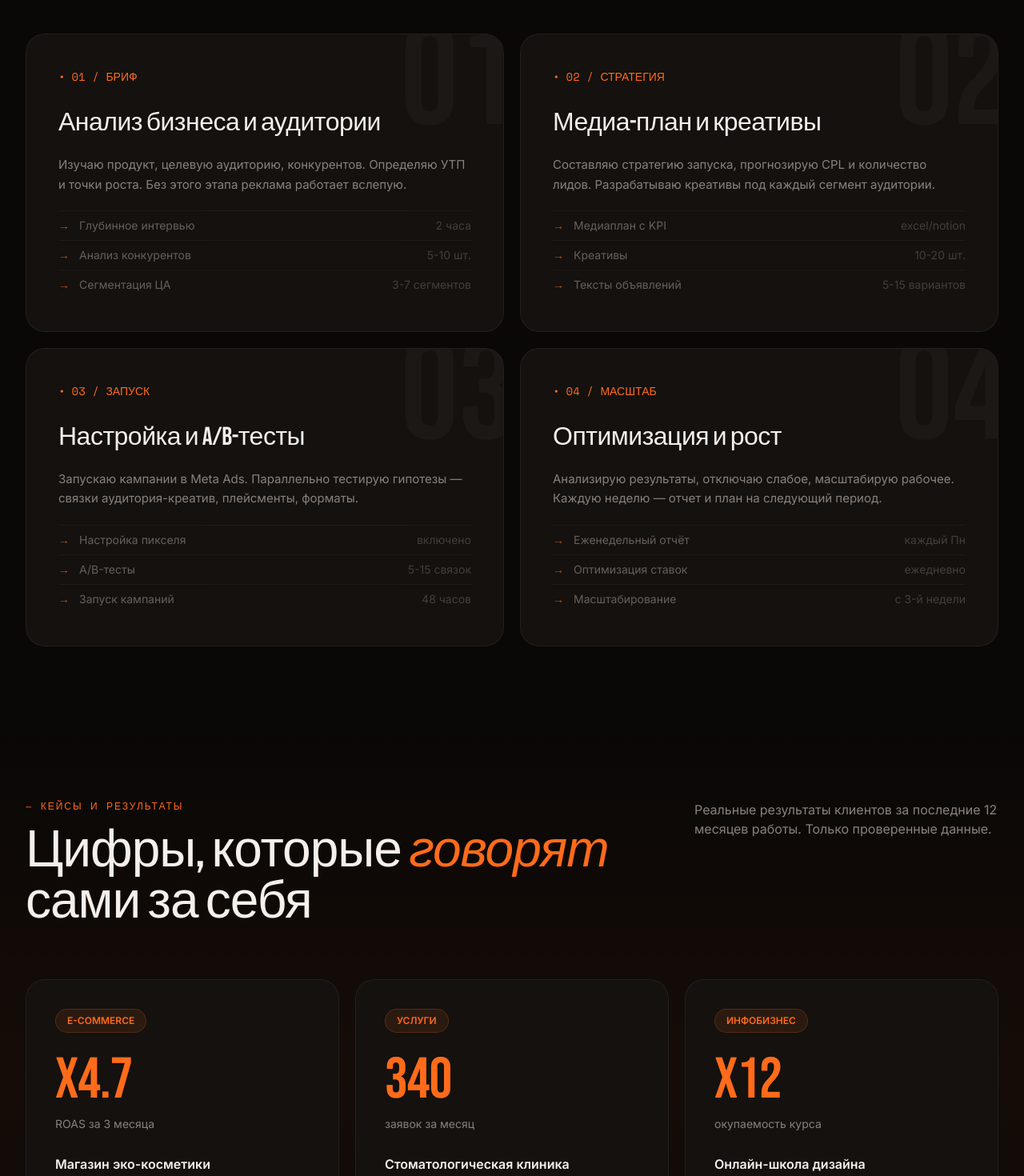
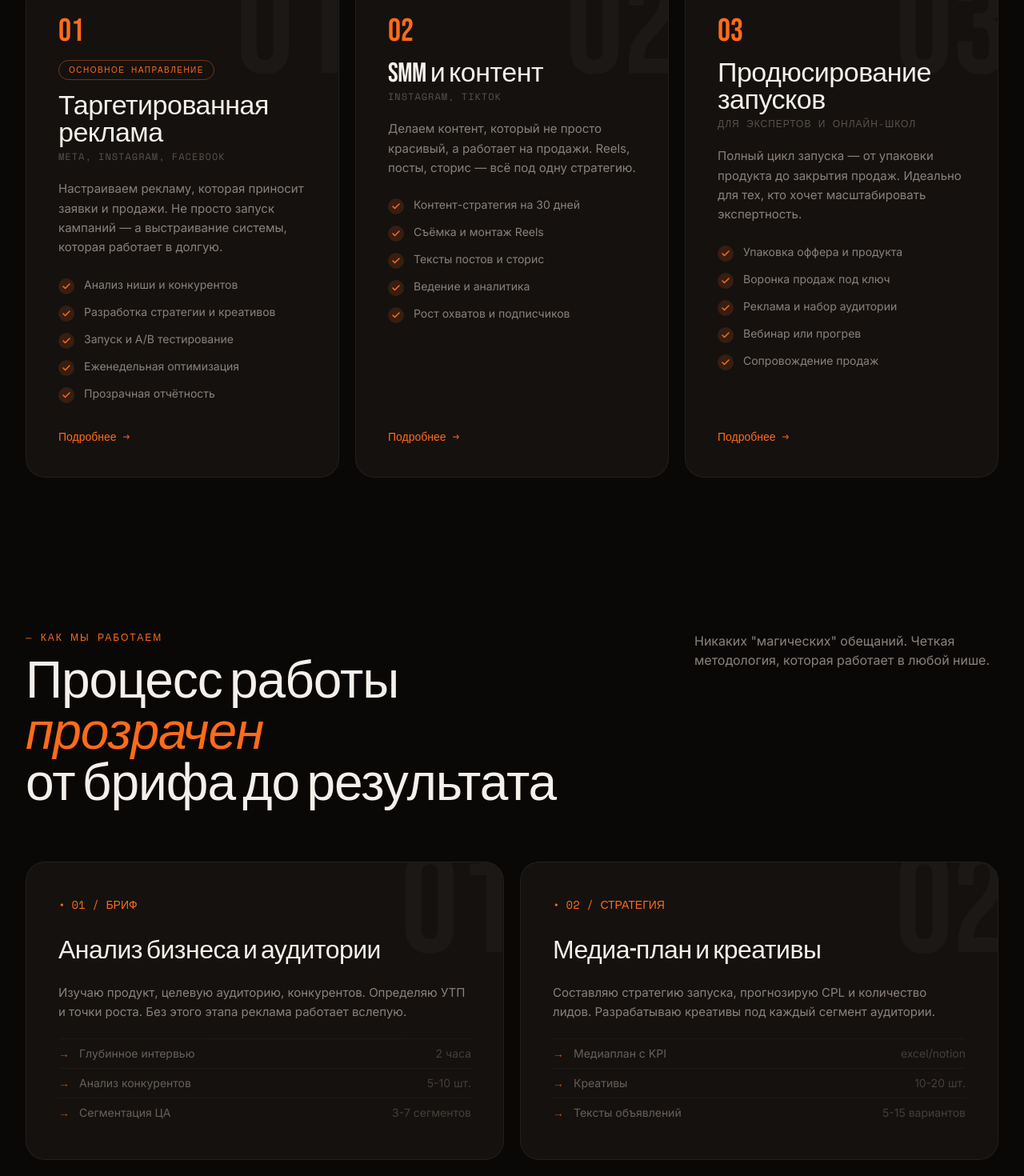
Before and after one commit to mirbekovmarseile-a11y/v0-project, a Next.js app: page / in a window 1280 px wide. Shown: the part 3059-4529 px from the top of the page at 80% size. Built offline with nearby package versions, Linux system fonts and the light colour scheme; no server answers.

Commit message:
feat: add Process component and update Home page layout

```diff
--- a/app/page.tsx
+++ b/app/page.tsx
@@ -5,6 +5,7 @@ import { Hero } from "@/components/hero"
 import { Pains } from "@/components/pains"
 import { Stats } from "@/components/stats"
 import { Services } from "@/components/services"
+import { Process } from "@/components/process"
 import { Cases } from "@/components/cases"
 import { Expert } from "@/components/expert"
 import { Reviews } from "@/components/reviews"
@@ -33,6 +34,7 @@ export default function Home() {
           <Pains />
           <Stats />
           <Services />
+          <Process />
           <Cases />
           <Expert />
           <Reviews />
--- /dev/null
+++ b/components/process.tsx
@@ -0,0 +1,131 @@
+"use client"
+
+import { motion } from "framer-motion"
+import { FadeIn, StaggerContainer, StaggerItem } from "./animations"
+
+const processSteps = [
+  {
+    num: "01 / БРИФ",
+    title: "Анализ бизнеса и аудитории",
+    description: "Изучаю продукт, целевую аудиторию, конкурентов. Определяю УТП и точки роста. Без этого этапа реклама работает вслепую.",
+    items: [
+      { label: "Глубинное интервью", value: "2 часа" },
+      { label: "Анализ конкурентов", value: "5-10 шт." },
+      { label: "Сегментация ЦА", value: "3-7 сегментов" },
+    ],
+    icon: "01"
+  },
+  {
+    num: "02 / СТРАТЕГИЯ",
+    title: "Медиа-план и креативы",
+    description: "Составляю стратегию запуска, прогнозирую CPL и количество лидов. Разрабатываю креативы под каждый сегмент аудитории.",
+    items: [
+      { label: "Медиаплан с KPI", value: "excel/notion" },
+      { label: "Креативы", value: "10-20 шт." },
+      { label: "Тексты объявлений", value: "5-15 вариантов" },
+    ],
+    icon: "02"
+  },
+  {
+    num: "03 / ЗАПУСК",
+    title: "Настройка и A/B-тесты",
+    description: "Запускаю кампании в Meta Ads. Параллельно тестирую гипотезы — связки аудитория-креатив, плейсменты, форматы.",
+    items: [
+      { label: "Настройка пикселя", value: "включено" },
+      { label: "A/B-тесты", value: "5-15 связок" },
+      { label: "Запуск кампаний", value: "48 часов" },
+    ],
+    icon: "03"
+  },
+  {
+    num: "04 / МАСШТАБ",
+    title: "Оптимизация и рост",
+    description: "Анализирую результаты, отключаю слабое, масштабирую рабочее. Каждую неделю — отчет и план на следующий период.",
+    items: [
+      { label: "Еженедельный отчёт", value: "каждый Пн" },
+      { label: "Оптимизация ставок", value: "ежедневно" },
+      { label: "Масштабирование", value: "с 3-й недели" },
+    ],
+    icon: "04"
+  },
+]
+
+export function Process() {
+  return (
+    <section className="py-24 relative" id="process">
+      <div className="max-w-[1320px] mx-auto px-8">
+        <div className="flex flex-col lg:flex-row justify-between items-start gap-10 mb-16">
+          <div>
+            <FadeIn>
+              <div className="font-mono text-xs text-orange uppercase tracking-[2px] mb-4">
+                &mdash; Как мы работаем
+              </div>
+            </FadeIn>
+            <FadeIn delay={0.1}>
+              <h2 className="font-bebas text-[clamp(40px,5vw,72px)] leading-none tracking-[-1px] max-w-[700px]">
+                Процесс работы <span className="text-orange italic">прозрачен</span>
+                <br />от брифа до результата
+              </h2>
+            </FadeIn>
+          </div>
+          <FadeIn delay={0.2}>
+            <p className="text-text-dim text-base max-w-[380px]">
+              Никаких &quot;магических&quot; обещаний. Четкая методология, которая работает в любой нише.
+            </p>
+          </FadeIn>
+        </div>
+
+        <StaggerContainer className="grid grid-cols-1 md:grid-cols-2 gap-5" staggerDelay={0.15}>
+          {processSteps.map((step) => (
+            <StaggerItem key={step.num}>
+              <motion.div
+                className="bg-bg-card border border-border rounded-3xl p-10 relative overflow-hidden h-full group"
+                whileHover={{
+                  borderColor: "var(--orange)",
+                }}
+                transition={{ duration: 0.3 }}
+              >
+                  {/* Animated background gradient on hover */}
+                  <motion.div
+                    className="absolute inset-0 bg-gradient-to-br from-orange/5 to-transparent opacity-0 group-hover:opacity-100 transition-opacity duration-500"
+                  />
+
+                  {/* Large number watermark */}
+                  <div className="absolute -right-4 -top-8 font-bebas text-[180px] leading-none text-white/[0.03] pointer-events-none select-none">
+                    {step.icon}
+                  </div>
+
+                  <div className="relative z-10">
+                    <div className="font-mono text-sm text-orange mb-6 inline-flex items-center gap-2">
+                      <span>&bull;</span>
+                      {step.num}
+                    </div>
+                    <h3 className="font-bebas text-[32px] tracking-[-0.5px] mb-4">
+                      {step.title}
+                    </h3>
+                    <p className="text-text-dim text-[15px] leading-relaxed mb-5">
+                      {step.description}
+                    </p>
+                    <ul className="list-none">
+                      {step.items.map((item) => (
+                        <li
+                          key={item.label}
+                          className="text-text-dim text-sm py-2 border-t border-border flex justify-between items-center hover:opacity-100 hover:translate-x-1 transition-all opacity-70"
+                        >
+                          <span className="flex items-center">
+                            <span className="text-orange mr-3">&rarr;</span>
+                            {item.label}
+                          </span>
+                          <span className="text-text-muted">{item.value}</span>
+                        </li>
+                      ))}
+                    </ul>
+                  </div>
+                </motion.div>
+            </StaggerItem>
+          ))}
+        </StaggerContainer>
+      </div>
+    </section>
+  )
+}
--- a/components/services.tsx
+++ b/components/services.tsx
@@ -1,52 +1,58 @@
 "use client"
 
 import { motion } from "framer-motion"
+import { Check } from "lucide-react"
 import { FadeIn, StaggerContainer, StaggerItem } from "./animations"
 
-const processSteps = [
+const scrollToContact = () => {
+  document.getElementById("contact")?.scrollIntoView({ behavior: "smooth" })
+}
+
+const services = [
   {
-    num: "01 / БРИФ",
-    title: "Анализ бизнеса и аудитории",
-    description: "Изучаю продукт, целевую аудиторию, конкурентов. Определяю УТП и точки роста. Без этого этапа реклама работает вслепую.",
+    num: "01",
+    badge: "ОСНОВНОЕ НАПРАВЛЕНИЕ",
+    title: "Таргетированная реклама",
+    subtitle: "Meta, Instagram, Facebook",
+    description:
+      "Настраиваем рекламу, которая приносит заявки и продажи. Не просто запуск кампаний — а выстраивание системы, которая работает в долгую.",
     items: [
-      { label: "Глубинное интервью", value: "2 часа" },
-      { label: "Анализ конкурентов", value: "5-10 шт." },
-      { label: "Сегментация ЦА", value: "3-7 сегментов" },
+      "Анализ ниши и конкурентов",
+      "Разработка стратегии и креативов",
+      "Запуск и A/B тестирование",
+      "Еженедельная оптимизация",
+      "Прозрачная отчётность",
     ],
-    icon: "01"
   },
   {
-    num: "02 / СТРАТЕГИЯ",
-    title: "Медиа-план и креативы",
-    description: "Составляю стратегию запуска, прогнозирую CPL и количество лидов. Разрабатываю креативы под каждый сегмент аудитории.",
+    num: "02",
+    badge: null,
+    title: "SMM и контент",
+    subtitle: "Instagram, TikTok",
+    description:
+      "Делаем контент, который не просто красивый, а работает на продажи. Reels, посты, сторис — всё под одну стратегию.",
     items: [
-      { label: "Медиаплан с KPI", value: "excel/notion" },
-      { label: "Креативы", value: "10-20 шт." },
-      { label: "Тексты объявлений", value: "5-15 вариантов" },
+      "Контент-стратегия на 30 дней",
+      "Съёмка и монтаж Reels",
+      "Тексты постов и сторис",
+      "Ведение и аналитика",
+      "Рост охватов и подписчиков",
     ],
-    icon: "02"
   },
   {
-    num: "03 / ЗАПУСК",
-    title: "Настройка и A/B-тесты",
-    description: "Запускаю кампании в Meta Ads. Параллельно тестирую гипотезы — связки аудитория-креатив, плейсменты, форматы.",
+    num: "03",
+    badge: null,
+    title: "Продюсирование запусков",
+    subtitle: "Для экспертов и онлайн-школ",
+    description:
+      "Полный цикл запуска — от упаковки продукта до закрытия продаж. Идеально для тех, кто хочет масштабировать экспертность.",
     items: [
-      { label: "Настройка пикселя", value: "включено" },
-      { label: "A/B-тесты", value: "5-15 связок" },
-      { label: "Запуск кампаний", value: "48 часов" },
+      "Упаковка оффера и продукта",
+      "Воронка продаж под ключ",
+      "Реклама и набор аудитории",
+      "Вебинар или прогрев",
+      "Сопровождение продаж",
     ],
-    icon: "03"
-  },
-  {
-    num: "04 / МАСШТАБ",
-    title: "Оптимизация и рост",
-    description: "Анализирую результаты, отключаю слабое, масштабирую рабочее. Каждую неделю — отчет и план на следующий период.",
-    items: [
-      { label: "Еженедельный отчёт", value: "каждый Пн" },
-      { label: "Оптимизация ставок", value: "ежедневно" },
-      { label: "Масштабирование", value: "с 3-й недели" },
-    ],
-    icon: "04"
   },
 ]
 
@@ -54,72 +60,78 @@ export function Services() {
   return (
     <section className="py-24 relative" id="services">
       <div className="max-w-[1320px] mx-auto px-8">
-        <div className="flex flex-col lg:flex-row justify-between items-start gap-10 mb-16">
-          <div>
+        <div className="mb-16">
           <FadeIn>
             <div className="font-mono text-xs text-orange uppercase tracking-[2px] mb-4">
-                &mdash; Как я работаю
+              &mdash; Что мы делаем
             </div>
           </FadeIn>
           <FadeIn delay={0.1}>
-              <h2 className="font-bebas text-[clamp(40px,5vw,72px)] leading-none tracking-[-1px] max-w-[700px]">
-                Процесс работы <span className="text-orange italic">прозрачен</span>
-                <br />от брифа до результата
+            <h2 className="font-bebas text-[clamp(40px,5vw,72px)] leading-none tracking-[-1px] max-w-[760px]">
+              Три направления &mdash; <span className="text-orange italic">одна система</span> роста
             </h2>
           </FadeIn>
         </div>
-          <FadeIn delay={0.2}>
-            <p className="text-text-dim text-base max-w-[380px]">
-              Никаких &quot;магических&quot; обещаний. Четкая методология, которая работает в любой нише.
-            </p>
-          </FadeIn>
-        </div>
 
-        <StaggerContainer className="grid grid-cols-1 md:grid-cols-2 gap-5" staggerDelay={0.15}>
-          {processSteps.map((step, index) => (
-            <StaggerItem key={step.num}>
+        <StaggerContainer className="grid grid-cols-1 lg:grid-cols-3 gap-5 items-stretch" staggerDelay={0.15}>
+          {services.map((service) => (
+            <StaggerItem key={service.num} className="h-full">
               <motion.div
-                className="bg-bg-card border border-border rounded-3xl p-10 relative overflow-hidden h-full group"
+                className="bg-bg-card border border-border rounded-3xl p-10 relative overflow-hidden h-full flex flex-col group"
                 whileHover={{
                   borderColor: "var(--orange)",
+                  y: -6,
                 }}
                 transition={{ duration: 0.3 }}
               >
-                  {/* Animated background gradient on hover */}
-                  <motion.div
-                    className="absolute inset-0 bg-gradient-to-br from-orange/5 to-transparent opacity-0 group-hover:opacity-100 transition-opacity duration-500"
-                  />
+                {/* Hover gradient */}
+                <motion.div className="absolute inset-0 bg-gradient-to-br from-orange/5 to-transparent opacity-0 group-hover:opacity-100 transition-opacity duration-500" />
 
-                  {/* Large number watermark */}
+                {/* Number watermark */}
                 <div className="absolute -right-4 -top-8 font-bebas text-[180px] leading-none text-white/[0.03] pointer-events-none select-none">
-                    {step.icon}
+                  {service.num}
                 </div>
 
-                  <div className="relative z-10">
-                    <div className="font-mono text-sm text-orange mb-6 inline-flex items-center gap-2">
-                      <span>&bull;</span>
-                      {step.num}
+                <div className="relative z-10 flex flex-col h-full">
+                  <div className="font-bebas text-[40px] leading-none text-orange mb-4">
+                    {service.num}
                   </div>
-                    <h3 className="font-bebas text-[32px] tracking-[-0.5px] mb-4">
-                      {step.title}
+
+                  {service.badge && (
+                    <span className="self-start font-mono text-[10px] uppercase tracking-[1.5px] text-orange border border-orange/40 rounded-full px-3 py-1 mb-4">
+                      {service.badge}
+                    </span>
+                  )}
+
+                  <h3 className="font-bebas text-[34px] tracking-[-0.5px] leading-none mb-1">
+                    {service.title}
                   </h3>
-                    <p className="text-text-dim text-[15px] leading-relaxed mb-5">
-                      {step.description}
+                  <div className="font-mono text-xs text-text-muted uppercase tracking-[1px] mb-5">
+                    {service.subtitle}
+                  </div>
+
+                  <p className="text-text-dim text-[15px] leading-relaxed mb-6">
+                    {service.description}
                   </p>
-                    <ul className="list-none">
-                      {step.items.map((item) => (
-                        <li
-                          key={item.label}
-                          className="text-text-dim text-sm py-2 border-t border-border flex justify-between items-center hover:opacity-100 hover:translate-x-1 transition-all opacity-70"
-                        >
-                          <span className="flex items-center">
-                            <span className="text-orange mr-3">&rarr;</span>
-                            {item.label}
+
+                  <ul className="list-none flex flex-col gap-3 mb-8">
+                    {service.items.map((item) => (
+                      <li key={item} className="flex items-start gap-3 text-sm text-text-dim">
+                        <span className="mt-0.5 flex-shrink-0 w-5 h-5 rounded-full bg-orange/15 flex items-center justify-center">
+                          <Check className="w-3 h-3 text-orange" strokeWidth={3} />
                         </span>
-                          <span className="text-text-muted">{item.value}</span>
+                        {item}
                       </li>
                     ))}
                   </ul>
+
+                  <button
+                    onClick={scrollToContact}
+                    className="mt-auto self-start font-mono text-sm text-orange inline-flex items-center gap-2 group/btn"
+                  >
+                    Подробнее
+                    <span className="transition-transform duration-300 group-hover/btn:translate-x-1">&rarr;</span>
+                  </button>
                 </div>
               </motion.div>
             </StaggerItem>
```
Lines whose indentation alone changed are shown as unchanged.
